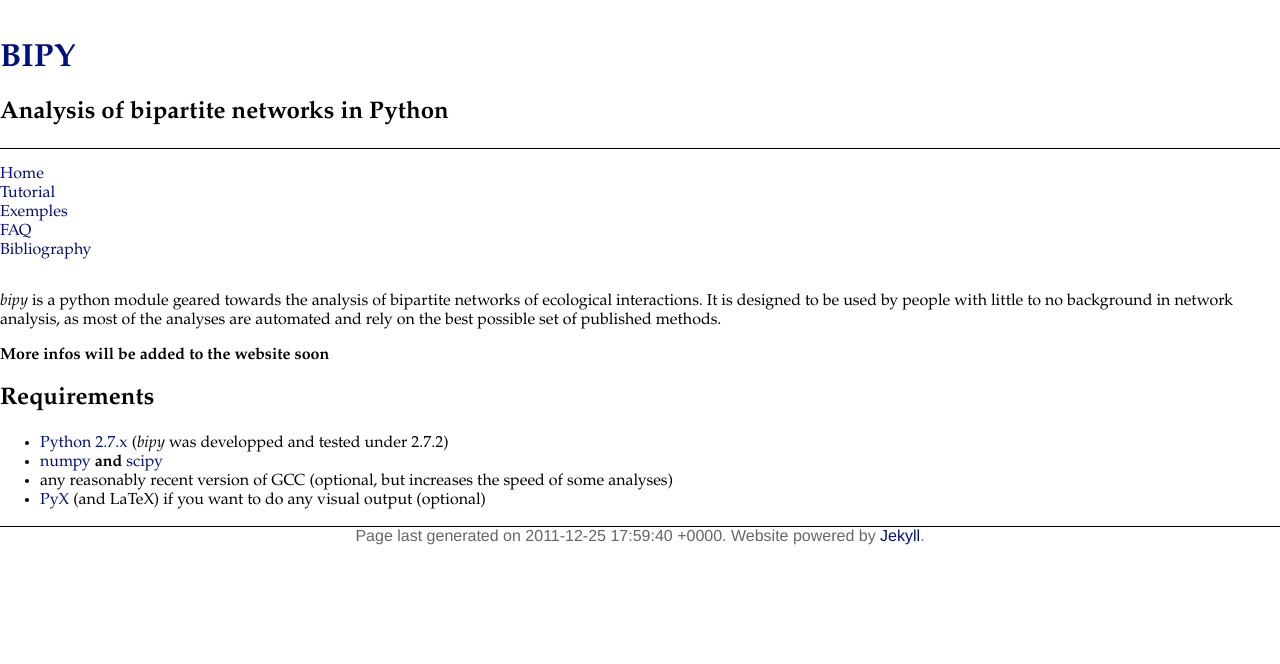
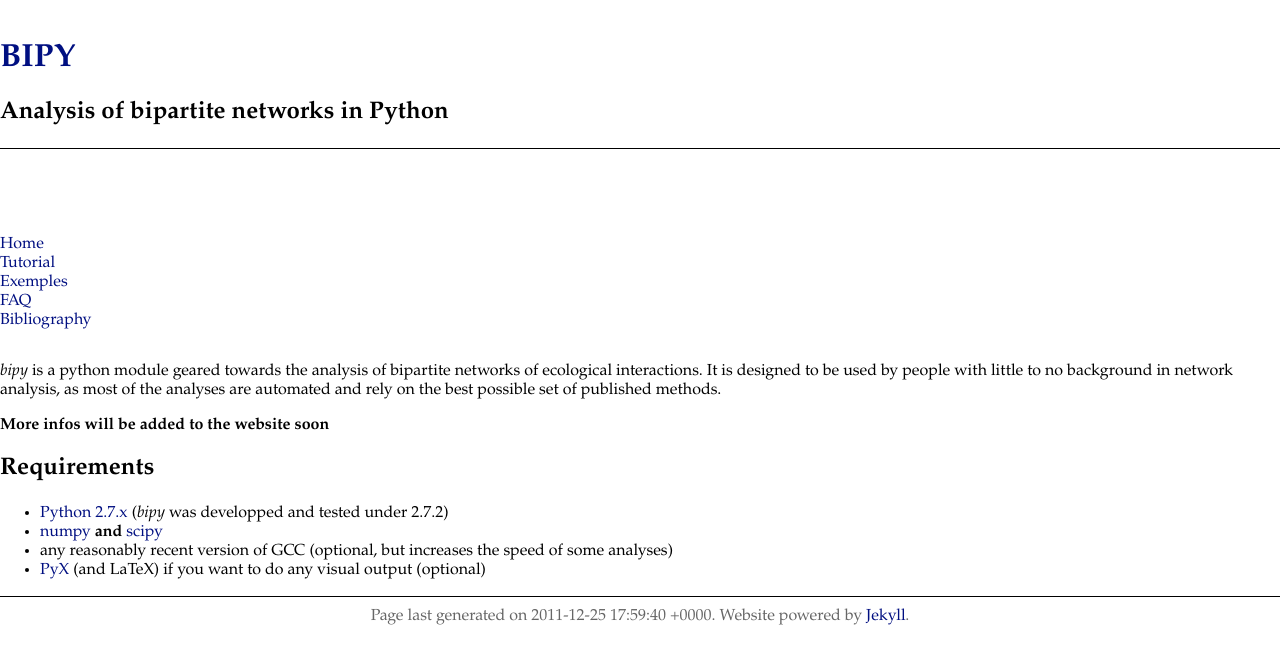
Before and after one commit to tpoisot/bipy, a Jekyll site: the page built from index.md, in a window 1280 px wide. Shown: the top 664 px of the page. Built offline with Jekyll 4.4.1, drawn with Linux system fonts in a browser that asks for light colours.

Commit message:
CSS / font-size + float

```diff
--- a/_includes/style.css
+++ b/_includes/style.css
@@ -17,6 +17,7 @@
 .premain{
 	margin-top: 40px;
 	width: 100%;
+	margin-bottom: 70px;
 }
 
 .head{
@@ -28,12 +29,12 @@
 }
 
 .sidebar{
-	width: 250 px;
+	width: 200 px;
 	float: left;
 }
 
 .content{
-	width: 630 px;
+	width: 670 px;
 	float: right;
 }
 
@@ -50,5 +51,5 @@
 	text-align: center;
 	text-size: 80%;
 	color: #666;
-	font-family: Helvetica, Myriad Pro, Arial, Calibri;
+	padding-top: 10px;
 }
```
